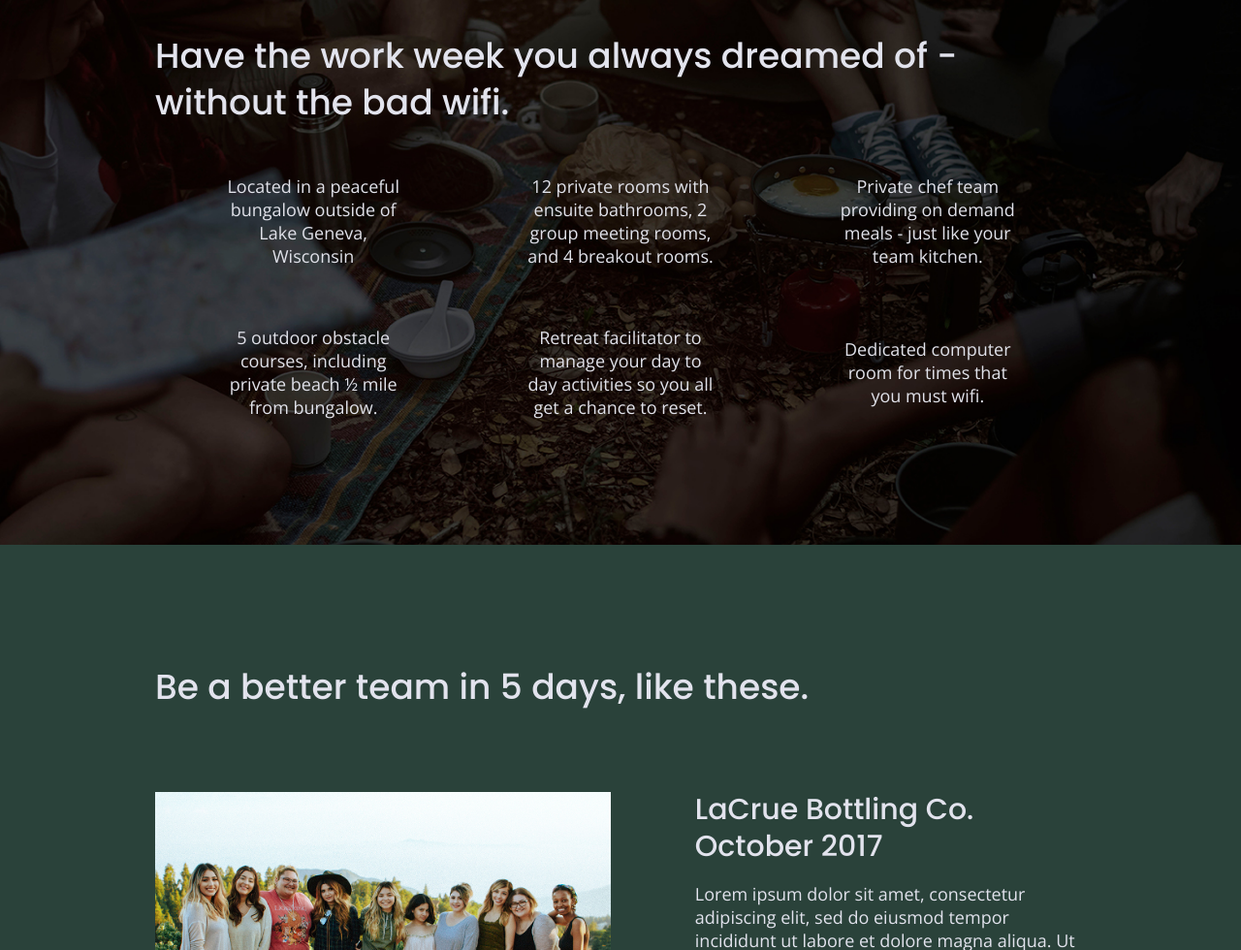
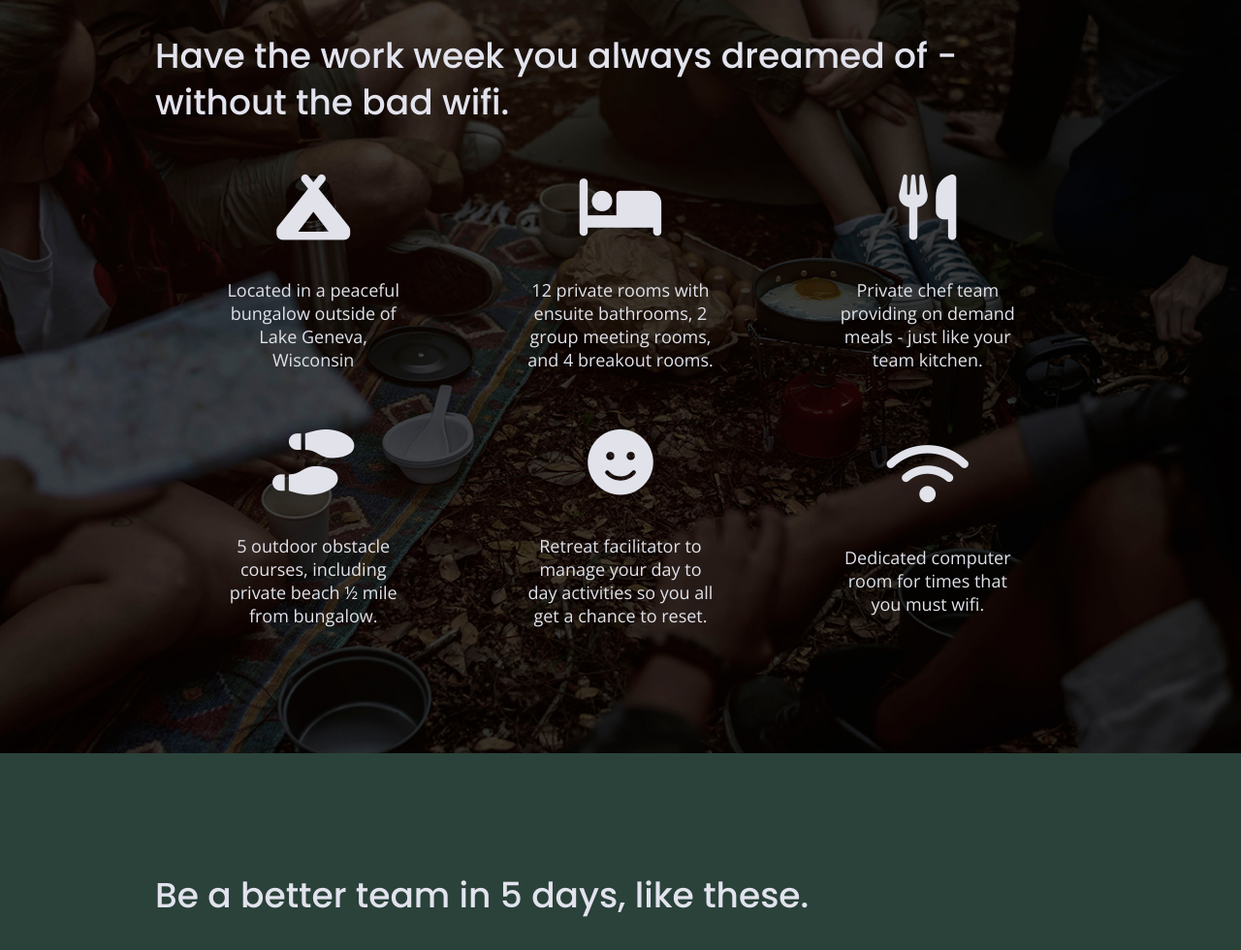
Before and after one commit to b-spademan/unplugged-retreat, a website built with Parcel: page index.html in a window 1280 px wide. Shown: the part 1098-2078 px from the top of the page at 97% size. Built offline with nearby package versions, Linux system fonts and the light colour scheme; files whose address does not match are found by name.

Commit message:
FontAwesome icons added to features section

```diff
--- a/css/main.css
+++ b/css/main.css
@@ -248,6 +248,7 @@ textarea {
      justify-content: center;
      flex-flow: row wrap;
      background: url('../img/jake-melara-unsplash.jpg') center no-repeat #333;
+     min-height: 500px;
      background-size: cover;
    }
 
@@ -324,6 +325,12 @@ textarea {
      margin: 0;
      color: #e1e2ea;
    }
+
+   .features i {
+     font-size: 3.75em;
+     margin-bottom: 40px;
+   }
+
 /* Reviews */
 
    .reviews {
--- a/index.html
+++ b/index.html
@@ -18,6 +18,9 @@
 
   <link rel="stylesheet" href="css/normalize.css">
   <link rel="stylesheet" href="css/main.css">
+
+  <!-- FontAwesome Kit 5 -->
+  <script src="https://kit.fontawesome.com/2b7b440c9a.js" crossorigin="anonymous"></script>
 
   <!-- Google Fonts -->
   <link href="https://fonts.googleapis.com/css2?family=Open+Sans:wght@400;700&family=Poppins:wght@500;700&display=swap" rel="stylesheet">
@@ -72,37 +75,49 @@
         <h2>Have the work week you always dreamed of - without the bad wifi.</h2>
         <div class="features-items">
           <article>
-            <p class="fontawesome-icons"></p>
+            <p class="fontawesome-icons">
+              <i class="fas fa-campground"></i>
+            </p>
             <p class="features-item-description">
               Located in a peaceful bungalow outside of Lake Geneva, Wisconsin
             </p>
           </article>
           <article>
-            <p class="fontawesome-icons"></p>
+            <p class="fontawesome-icons">
+              <i class="fas fa-bed"></i>
+            </p>
             <p class="features-item-description">
               12 private rooms with ensuite bathrooms, 2 group meeting rooms, and 4 breakout rooms.
             </p>
           </article>
           <article>
-            <p class="fontawesome-icons"></p>
+            <p class="fontawesome-icons">
+              <i class="fas fa-utensils"></i>
+            </p>
             <p class="features-item-description">
               Private chef team providing on demand meals - just like your team kitchen.
             </p>
           </article>
           <article>
-            <p class="fontawesome-icons"></p>
+            <p class="fontawesome-icons">
+              <i class="fas fa-shoe-prints"></i>
+            </p>
             <p class="features-item-description">
               5 outdoor obstacle courses, including private beach &frac12; mile from bungalow.
             </p>
           </article>
           <article>
-            <p class="fontawesome-icons"></p>
+            <p class="fontawesome-icons">
+              <i class="fas fa-smile"></i>
+            </p>
             <p class="features-item-description">
               Retreat facilitator to manage your day to day activities so you all get a chance to reset.
             </p>
           </article>
           <article>
-            <p class="fontawesome-icons"></p>
+            <p class="fontawesome-icons">
+              <i class="fas fa-wifi"></i>
+            </p>
             <p class="features-item-description">
               Dedicated computer room for times that you must wifi.
             </p>
```
Also changed, not shown: about/index.html (+3 -0 lines), faq/index.html (+3 -0 lines).
